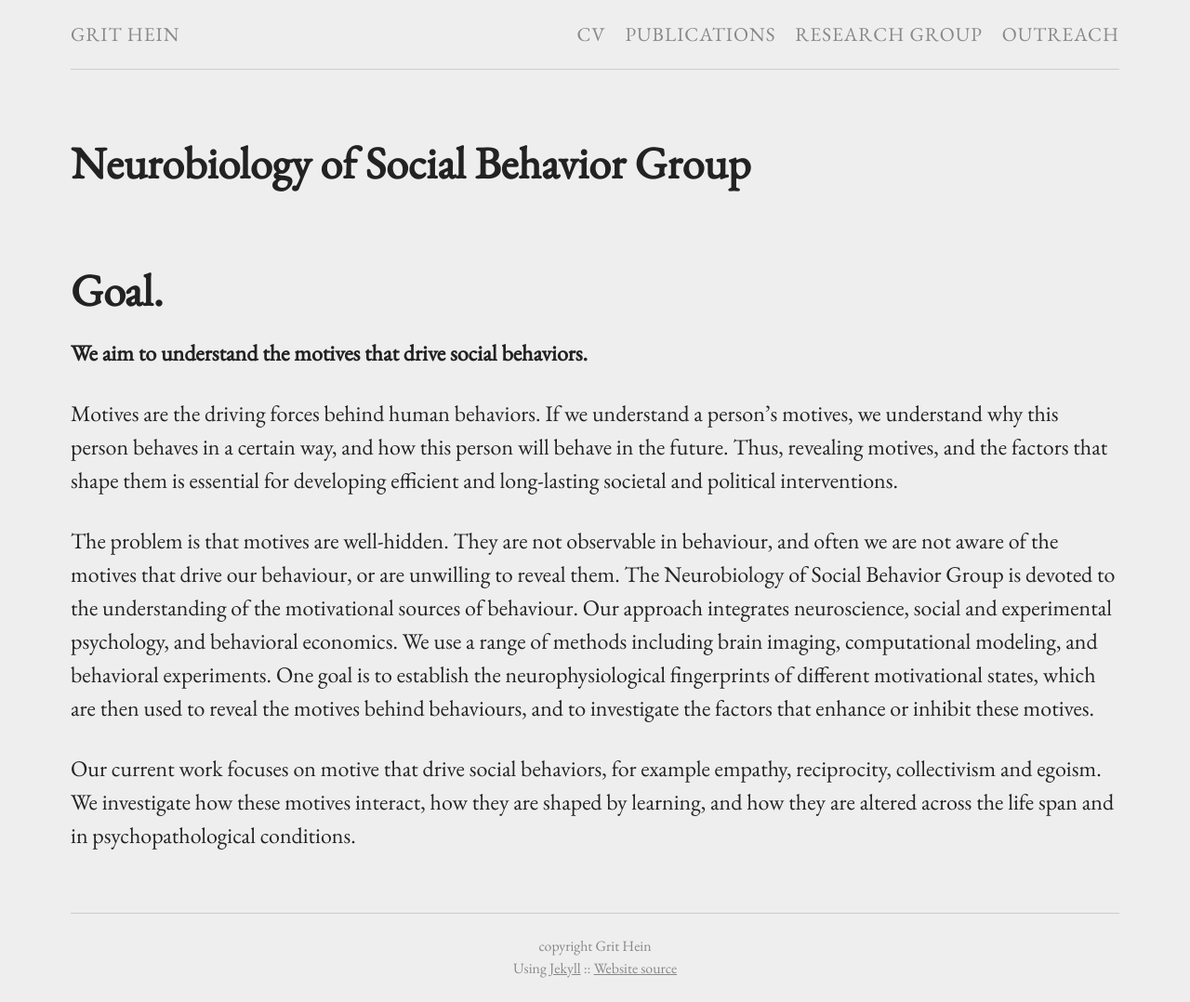
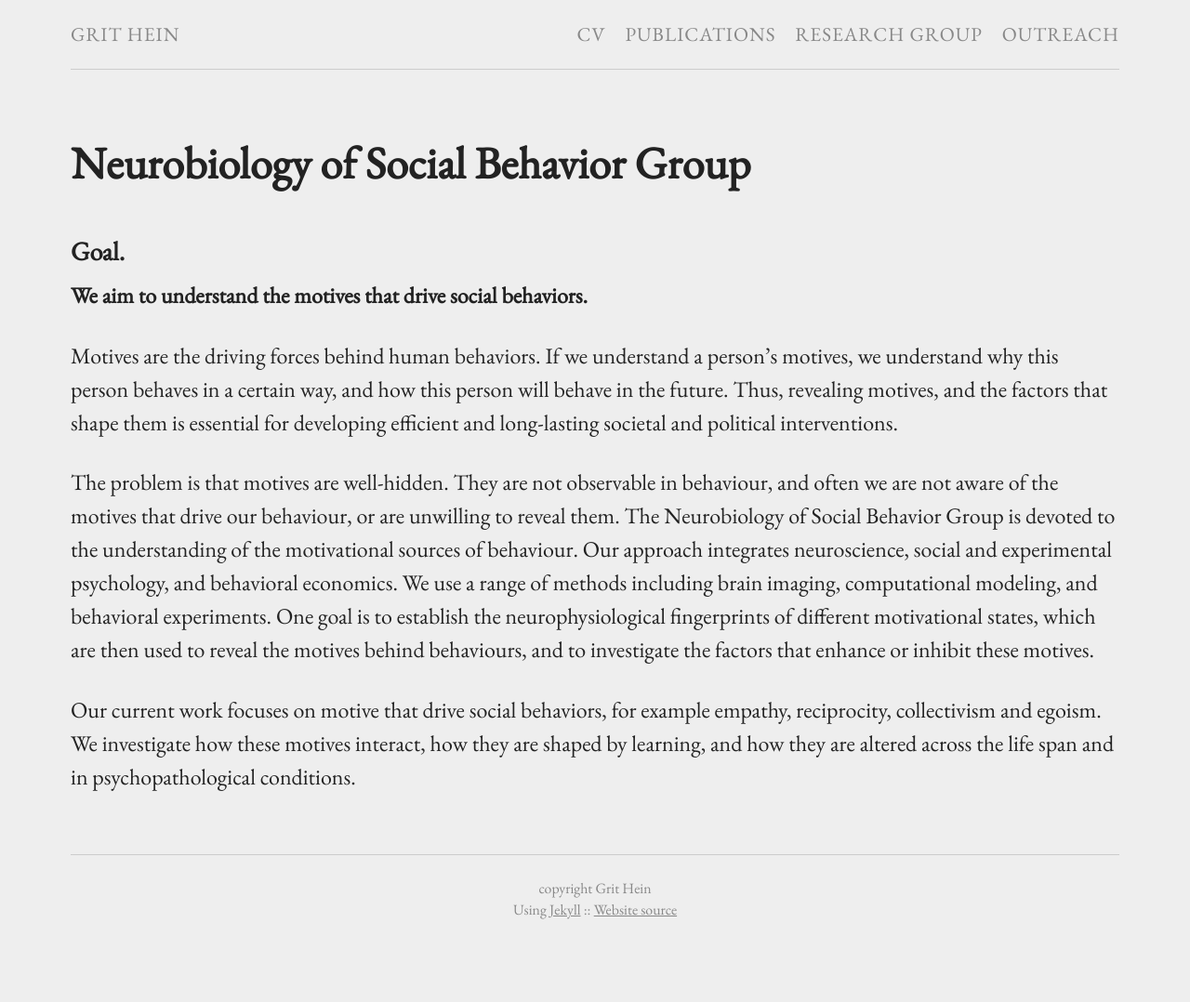
Before and after one commit to grithein/grithein, a Jekyll site: the page built from misc.md, in a window 1280 px wide. Shown: the whole page at 93% size. Built offline with Jekyll 4.4.1, drawn with Linux system fonts in a browser that asks for light colours; after the commit the page ends 1015 px from its top, so only the background shows below that.

```diff
--- a/misc.md
+++ b/misc.md
@@ -3,7 +3,7 @@ title: Neurobiology of Social Behavior Group
 layout: page
 permalink: "/misc/"
 ---
-# Goal.
+### Goal.
 **We aim to understand the motives that drive social behaviors.**
 
 Motives are the driving forces behind human behaviors. If we understand a person’s motives, we understand why this person behaves in a certain way, and how this person will behave in the future. Thus, revealing motives, and the factors that shape them is essential for developing efficient and long-lasting societal and political interventions.
```
